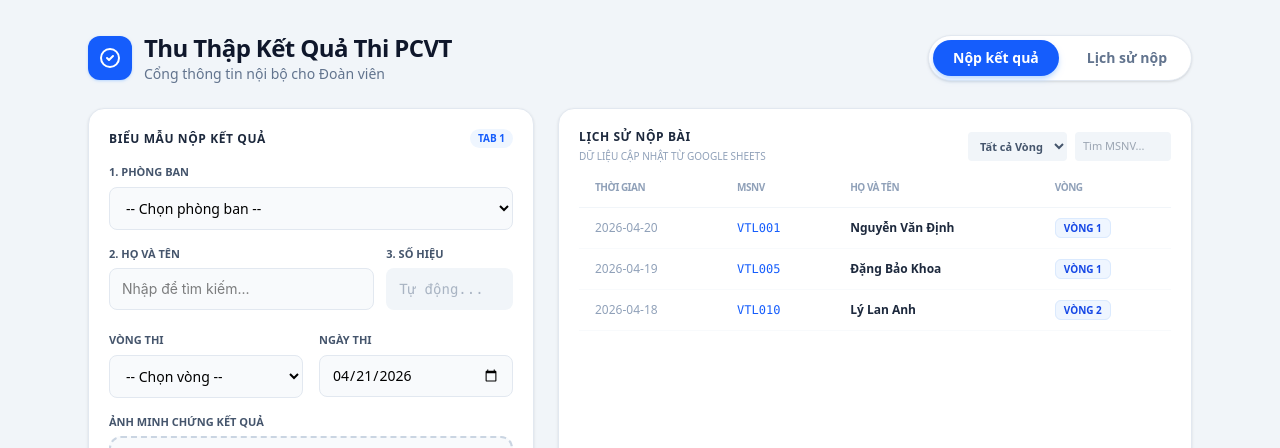
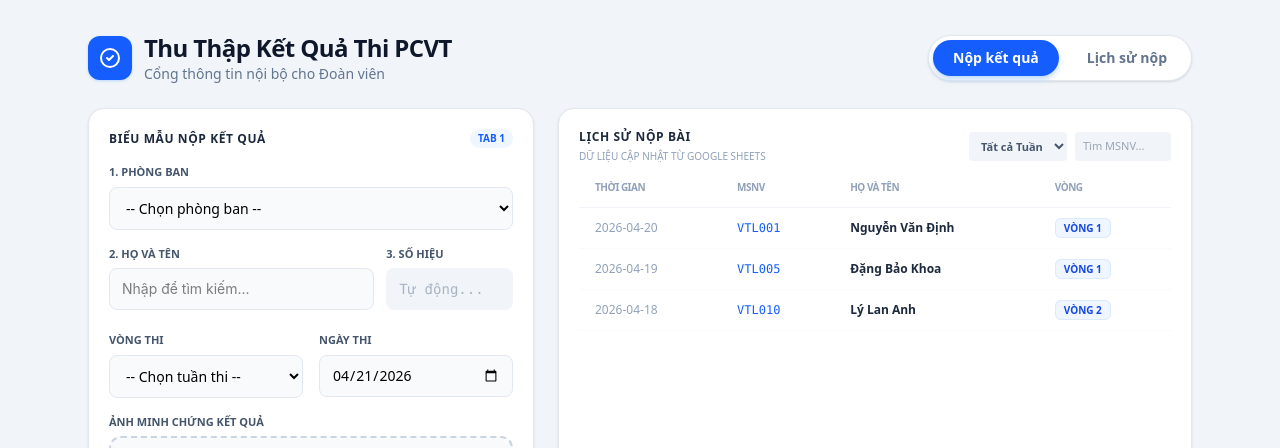
Before and after one commit to chicheechi/thong-tin-doan-thanh-nien-pcvt, a React (Vite) app: page / in a window 1280 px wide. Shown: the top 448 px of the page. Built offline with nearby package versions, Linux system fonts and the light colour scheme.

Commit message:
feat: Update round terminology to week
The term "round" has been updated to "week" to better reflect the nature of the competition. This change includes updating the labels and option values in the UI components.

```diff
--- a/GoogleAppsScript/Index.html
+++ b/GoogleAppsScript/Index.html
@@ -108,12 +108,11 @@
                   <div class="col-6">
                     <label class="form-label">Vòng thi</label>
                     <select class="form-select" id="roundSelect" required>
-                      <option value="">-- Chọn vòng --</option>
-                      <option value="Vòng 1">Vòng 1</option>
-                      <option value="Vòng 2">Vòng 2</option>
-                      <option value="Vòng 3">Vòng 3</option>
-                      <option value="Vòng 4">Vòng 4</option>
-                      <option value="Vòng 5">Vòng 5</option>
+                      <option value="">-- Chọn tuần thi --</option>
+                      <option value="Tuần 01">Tuần 01 (15/4 - 22/4/2026)</option>
+                      <option value="Tuần 02">Tuần 02 (23/4 - 29/4/2026)</option>
+                      <option value="Tuần 03">Tuần 03 (30/4 - 06/5/2026)</option>
+                      <option value="Tuần 04">Tuần 04 (07/5 - 13/5/2026)</option>
                     </select>
                   </div>
                   <div class="col-6">
@@ -155,12 +154,11 @@
                 </div>
                 <div class="col-6">
                   <select class="form-select form-select-sm" id="filterRound" onchange="filterHistory()">
-                    <option value="">Tất cả vòng thi</option>
-                    <option value="Vòng 1">Vòng 1</option>
-                    <option value="Vòng 2">Vòng 2</option>
-                    <option value="Vòng 3">Vòng 3</option>
-                    <option value="Vòng 4">Vòng 4</option>
-                    <option value="Vòng 5">Vòng 5</option>
+                    <option value="">Tất cả tuần thi</option>
+                    <option value="Tuần 01">Tuần 01</option>
+                    <option value="Tuần 02">Tuần 02</option>
+                    <option value="Tuần 03">Tuần 03</option>
+                    <option value="Tuần 04">Tuần 04</option>
                   </select>
                 </div>
               </div>
--- a/src/components/FormView.tsx
+++ b/src/components/FormView.tsx
@@ -115,13 +115,12 @@ export default function FormView() {
         <div className="grid grid-cols-2 gap-4">
           <div className="space-y-1.5">
             <label className="block text-[11px] font-semibold text-slate-600 uppercase">Vòng thi</label>
-            <select className="w-full bg-slate-50 border border-slate-200 rounded-lg px-3 py-2.5 text-sm focus:outline-none focus:ring-2 focus:ring-blue-500" required>
-              <option value="">-- Chọn vòng --</option>
-              <option value="Vòng 1">Vòng 1</option>
-              <option value="Vòng 2">Vòng 2</option>
-              <option value="Vòng 3">Vòng 3</option>
-              <option value="Vòng 4">Vòng 4</option>
-              <option value="Vòng 5">Vòng 5</option>
+            <select className="w-full bg-slate-50 border border-slate-200 rounded-lg px-3 py-2.5 text-sm focus:outline-none focus:ring-2 focus:ring-blue-500 font-medium" required>
+              <option value="">-- Chọn tuần thi --</option>
+              <option value="Tuần 01">Tuần 01 (15/4 - 22/4/2026)</option>
+              <option value="Tuần 02">Tuần 02 (23/4 - 29/4/2026)</option>
+              <option value="Tuần 03">Tuần 03 (30/4 - 06/5/2026)</option>
+              <option value="Tuần 04">Tuần 04 (07/5 - 13/5/2026)</option>
             </select>
           </div>
 
--- a/src/components/HistoryView.tsx
+++ b/src/components/HistoryView.tsx
@@ -26,12 +26,11 @@ export default function HistoryView() {
             value={filterRound}
             onChange={e => setFilterRound(e.target.value)}
           >
-            <option value="">Tất cả Vòng</option>
-            <option value="Vòng 1">Vòng 1</option>
-            <option value="Vòng 2">Vòng 2</option>
-            <option value="Vòng 3">Vòng 3</option>
-            <option value="Vòng 4">Vòng 4</option>
-            <option value="Vòng 5">Vòng 5</option>
+            <option value="">Tất cả Tuần</option>
+            <option value="Tuần 01">Tuần 01</option>
+            <option value="Tuần 02">Tuần 02</option>
+            <option value="Tuần 03">Tuần 03</option>
+            <option value="Tuần 04">Tuần 04</option>
           </select>
           <input
             type="text"
```
